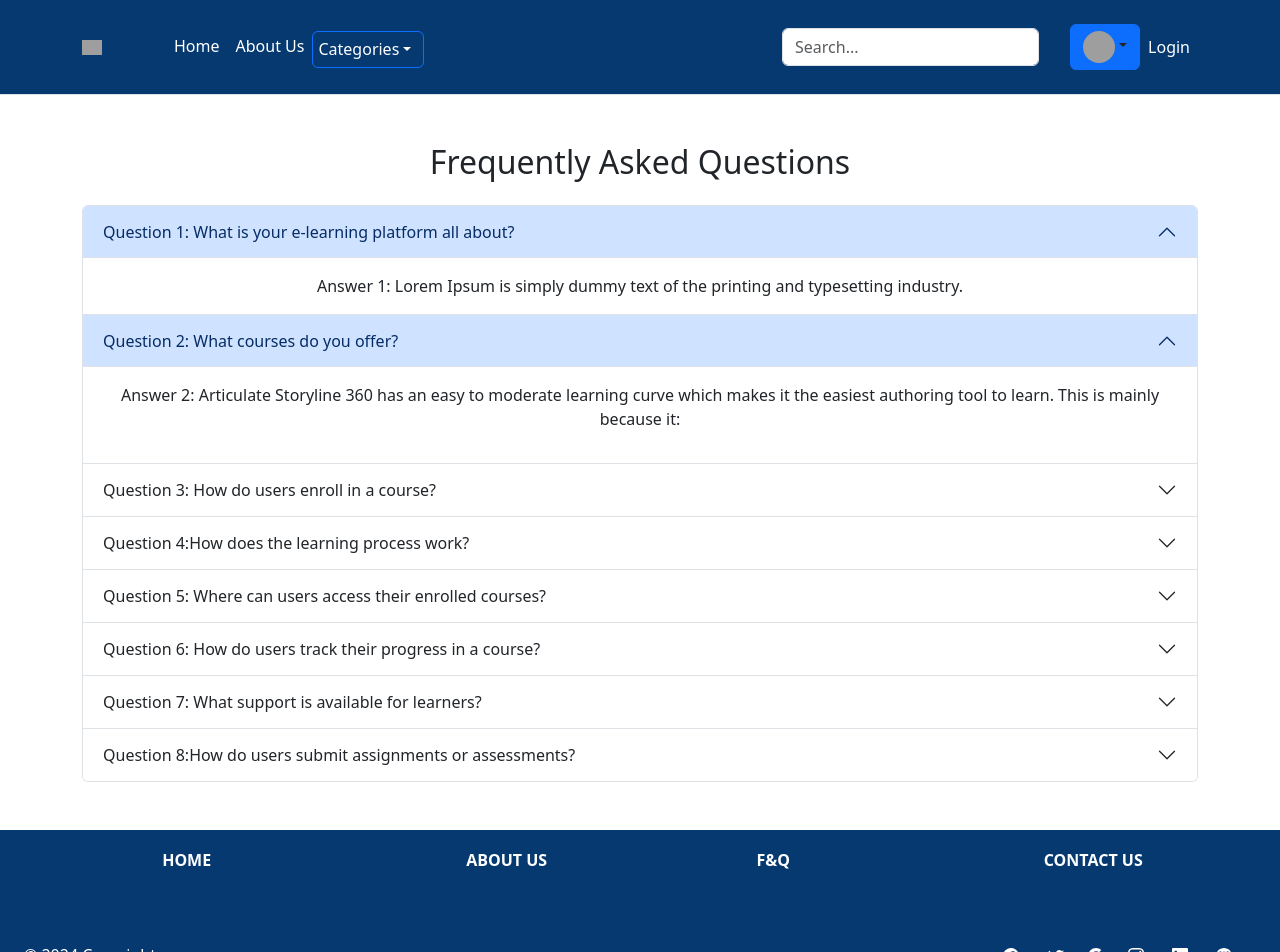
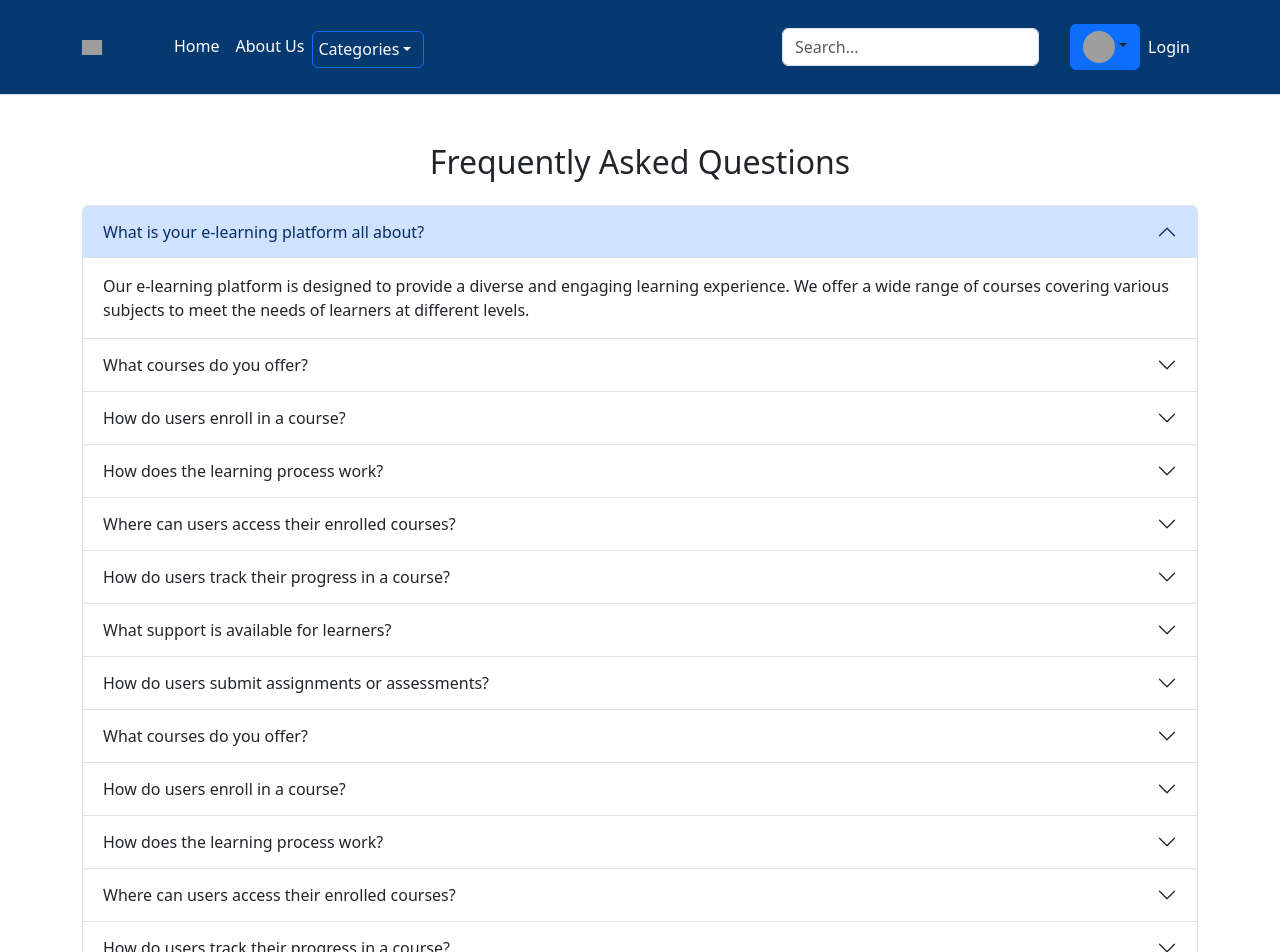
Before and after one commit to C9-MohammedKreishan/E-Learning-Platform, a React (Create React App) app in the folder frontend/: page /users/frequentq in a window 1280 px wide. Shown: the top 952 px of the page. Built offline with nearby package versions, Linux system fonts and the light colour scheme; grey boxes are pictures that could not be loaded.

Commit message:
Backend + FrontEnd >> F & Q

```diff
--- a/frontend/src/components/Categories/MarketingAndBusiness.js
+++ b/frontend/src/components/Categories/MarketingAndBusiness.js
@@ -33,7 +33,7 @@ export default function () {
         <Row>
           <Col xs={12} md={4}>
             <img
-              src="https://res.cloudinary.com/dalwd5c23/image/upload/v1705440548/pexels-lukas-590016_jqvw8m.jpg"
+              src="https://res.cloudinary.com/dalwd5c23/image/upload/v1705603589/pexels-energepiccom-159888_y50nx7.jpg"
               alt="Category Image"
               style={{ width: '100%', height: 'auto' }}
             />
--- a/frontend/src/components/Categories/PersonalFinanceAndEconomics.js
+++ b/frontend/src/components/Categories/PersonalFinanceAndEconomics.js
@@ -49,7 +49,7 @@ export default function () {
 
                 }}
               >
-                Markiting and Business
+               Personal Finance and Economics
               </h1>
               <hr style={{ margin: '10px 0' }} />
               <p style={{fontFamily:"initial",fontSize:"20px", textAlign:"left"}}>Take control of your financial future with our engaging courses in Personal Finance and Economics. Explore the fundamentals of sound money management, investment strategies, and economic principles that empower you to make informed financial decisions. From budgeting and saving to understanding global economic trends, our courses provide practical insights to navigate the complex world of personal finance and economics. Whether you're a beginner seeking financial literacy or looking to refine your economic understanding, our courses offer a pathway to financial empowerment. Join us and embark on a journey towards financial independence and a deeper comprehension of economic dynamics. </p>
@@ -71,7 +71,7 @@ export default function () {
           marginBottom: "20px",
         }}
       >
-        Personal Finance and Economics
+        Courses
       </h1>
       <hr style={{ margin: "10px 0" }} />
       <Container style={{ margin: "5px" }} fluid>
--- a/frontend/src/components/F&Q/FrequentQ.js
+++ b/frontend/src/components/F&Q/FrequentQ.js
@@ -7,106 +7,146 @@ import Accordion from "react-bootstrap/Accordion";
 
 export default function () {
   return (
-    // <Container className="my-5">
-    //   <h2 className="text-center mb-4">Frequently Asked Questions</h2>
-    //   <Accordion defaultActiveKey="1">
-    //     <Accordion.Item eventKey="0">
-    //       <Accordion.Header>Course Discription</Accordion.Header>
-    //       <Accordion.Body>hhhhh</Accordion.Body>
-    //     </Accordion.Item>
-    //   </Accordion>
-    //   <Accordion defaultActiveKey="1">
-    //     <Accordion.Item eventKey="0">
-    //       <Accordion.Header>Course Discription</Accordion.Header>
-    //       <Accordion.Body>hhhhh</Accordion.Body>
-    //     </Accordion.Item>
-    //   </Accordion>
-    //   <Accordion defaultActiveKey="1">
-    //     <Accordion.Item eventKey="0">
-    //       <Accordion.Header>Course Discription</Accordion.Header>
-    //       <Accordion.Body>hhhhh</Accordion.Body>
-    //     </Accordion.Item>
-    //   </Accordion>
-    // </Container>
-    <Container className="my-5">
+    <>
+ <Container className="my-5" style={{textAlign:"left"}}>
       <h2 className="text-center mb-4">Frequently Asked Questions</h2>
       <Accordion defaultActiveKey="0">
 
         <Accordion.Item eventKey="0">
-          <Accordion.Header>Question 1: What is your e-learning platform all about?</Accordion.Header>
+          <Accordion.Header>What is your e-learning platform all about?</Accordion.Header>
           <Accordion.Body>
-            Answer 1: Lorem Ipsum is simply dummy text of the printing and
-            typesetting industry.
+            Our e-learning platform is designed to provide a diverse and engaging learning experience. We offer a wide range of courses covering various subjects to meet the needs of learners at different levels.
           </Accordion.Body>
         </Accordion.Item>
 
-
-        <Accordion.Item eventKey="0">
-          <Accordion.Header>
-            Question 2: What courses do you offer?
-          </Accordion.Header>
+        <Accordion.Item eventKey="1">
+          <Accordion.Header>What courses do you offer?</Accordion.Header>
           <Accordion.Body>
-            <p>
-              Answer 2: Articulate Storyline 360 has an easy to moderate
-              learning curve which makes it the easiest authoring tool to learn.
-              This is mainly because it:
-            </p>{" "}
-
+            We offer a diverse range of courses, including technology, arts, business, and more. Our catalog is continually updated to reflect the latest trends and demands in the job market.
           </Accordion.Body>
         </Accordion.Item>
 
-
         <Accordion.Item eventKey="2">
-          <Accordion.Header>
-            Question 3: How do users enroll in a course?
-          </Accordion.Header>
+          <Accordion.Header>How do users enroll in a course?</Accordion.Header>
           <Accordion.Body>
-            Answer 3: To enroll in a course, simply visit the course page, click on "Enroll," and follow the on-screen instructions to complete the enrollment process.
-          </Accordion.Body>
-        </Accordion.Item>
-        <Accordion.Item eventKey="2">
-          <Accordion.Header>
-            Question 4:How does the learning process work?
-          </Accordion.Header>
-          <Accordion.Body>
-            Answer 4: The learning process involves [brief description of the learning structure, e.g., video lectures, quizzes, assignments]. Each course is designed to provide a comprehensive learning experience.
-          </Accordion.Body>
-        </Accordion.Item>
-        <Accordion.Item eventKey="2">
-          <Accordion.Header>
-            Question 5: Where can users access their enrolled courses?
-          </Accordion.Header>
-          <Accordion.Body>
-            Answer 5: Enrolled courses can be accessed in the [My Courses] section after logging into your account.
-          </Accordion.Body>
-        </Accordion.Item>
-        <Accordion.Item eventKey="2">
-          <Accordion.Header>
-            Question 6: How do users track their progress in a course?
-          </Accordion.Header>
-          <Accordion.Body>
-            Answer 6: To track your progress, visit the [course dashboard] where you'll find information on completed modules, quizzes, and any additional learning materials.
-          </Accordion.Body>
-        </Accordion.Item>
-        <Accordion.Item eventKey="2">
-          <Accordion.Header>
-            Question 7: What support is available for learners?
-          </Accordion.Header>
-          <Accordion.Body>
-            Answer 7: Our dedicated support team is available to assist learners. Contact them through [contact form/email] with any questions or concerns.
-          </Accordion.Body>
-        </Accordion.Item>
-        <Accordion.Item eventKey="2">
-          <Accordion.Header>
-            Question 8:How do users submit assignments or assessments?
-          </Accordion.Header>
-          <Accordion.Body>
-            Answer 8: Assignment submissions and assessments are typically done within the course platform. Specific instructions will be provided within each course.
+            To enroll in a course, simply navigate to the course page, click on the "Enroll" button, and follow the easy steps to complete the enrollment process.
           </Accordion.Body>
         </Accordion.Item>
 
+        <Accordion.Item eventKey="3">
+          <Accordion.Header>How does the learning process work?</Accordion.Header>
+          <Accordion.Body>
+            The learning process involves a combination of video lectures, interactive quizzes, assignments, and supplementary materials. Each course is carefully crafted to provide a comprehensive and enjoyable learning experience.
+          </Accordion.Body>
+        </Accordion.Item>
 
+        <Accordion.Item eventKey="4">
+          <Accordion.Header>
+            Where can users access their enrolled courses?
+          </Accordion.Header>
+          <Accordion.Body>
+            Enrolled courses can be accessed in the My Courses
+            section after logging into your account.
+          </Accordion.Body>
+        </Accordion.Item>
+
+        <Accordion.Item eventKey="5">
+          <Accordion.Header>
+            How do users track their progress in a course?
+          </Accordion.Header>
+          <Accordion.Body>
+            To track your progress, visit the
+            where you'll find information on completed modules, quizzes, and
+            any additional learning materials.
+          </Accordion.Body>
+        </Accordion.Item>
+
+        <Accordion.Item eventKey="6">
+          <Accordion.Header>
+            What support is available for learners?
+          </Accordion.Header>
+          <Accordion.Body>
+            Our dedicated support team is available to assist
+            learners. Contact them through  with any
+            questions or concerns.
+          </Accordion.Body>
+        </Accordion.Item>
+
+        <Accordion.Item eventKey="7">
+          <Accordion.Header>
+            How do users submit assignments or assessments?
+          </Accordion.Header>
+          <Accordion.Body>
+            Assignment submissions and assessments are typically
+            done within the course platform. Specific instructions will be
+            provided within each course.
+          </Accordion.Body>
+        </Accordion.Item>
+        <Accordion.Item eventKey="8">
+          <Accordion.Header>What courses do you offer?</Accordion.Header>
+          <Accordion.Body>
+            We offer a diverse range of courses, including technology, arts, business, and more. Our catalog is continually updated to reflect the latest trends and demands in the job market.
+          </Accordion.Body>
+        </Accordion.Item>
+
+        <Accordion.Item eventKey="9">
+          <Accordion.Header>How do users enroll in a course?</Accordion.Header>
+          <Accordion.Body>
+            To enroll in a course, simply navigate to the course page, click on the "Enroll" button, and follow the easy steps to complete the enrollment process.
+          </Accordion.Body>
+        </Accordion.Item>
+
+        <Accordion.Item eventKey="10">
+          <Accordion.Header>How does the learning process work?</Accordion.Header>
+          <Accordion.Body>
+            The learning process involves a combination of video lectures, interactive quizzes, assignments, and supplementary materials. Each course is carefully crafted to provide a comprehensive and enjoyable learning experience.
+          </Accordion.Body>
+        </Accordion.Item>
+
+        <Accordion.Item eventKey="11">
+          <Accordion.Header>
+            Where can users access their enrolled courses?
+          </Accordion.Header>
+          <Accordion.Body>
+            Enrolled courses can be accessed in the My Courses
+            section after logging into your account.
+          </Accordion.Body>
+        </Accordion.Item>
+
+        <Accordion.Item eventKey="12">
+          <Accordion.Header>
+            How do users track their progress in a course?
+          </Accordion.Header>
+          <Accordion.Body>
+            To track your progress, visit the
+            where you'll find information on completed modules, quizzes, and
+            any additional learning materials.
+          </Accordion.Body>
+        </Accordion.Item>
+
+        <Accordion.Item eventKey="13">
+          <Accordion.Header>
+            What support is available for learners?
+          </Accordion.Header>
+          <Accordion.Body>
+            Our dedicated support team is available to assist
+            learners. Contact them through  with any
+            questions or concerns.
+          </Accordion.Body>
+        </Accordion.Item>
+
+        <Accordion.Item eventKey="14">
+          <Accordion.Header>
+            How do users submit assignments or assessments?
+          </Accordion.Header>
+          <Accordion.Body>
+            Assignment submissions and assessments are typically
+            done within the course platform. Specific instructions will be
+            provided within each course.
+          </Accordion.Body>
+        </Accordion.Item>
       </Accordion>
     </Container>
+    </>
   );
 }
```
